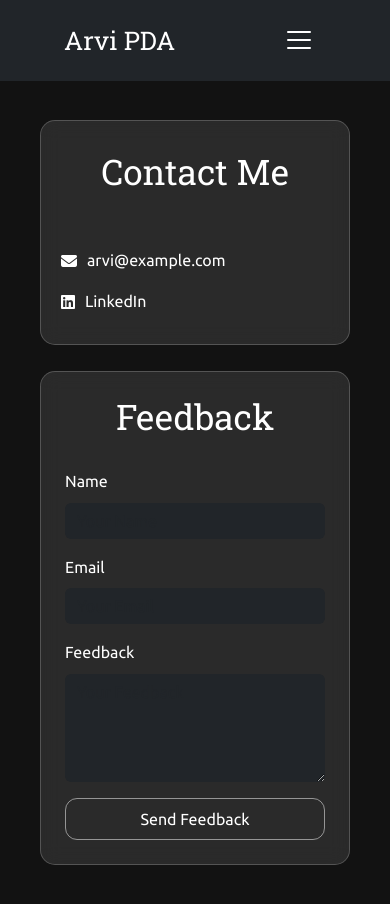
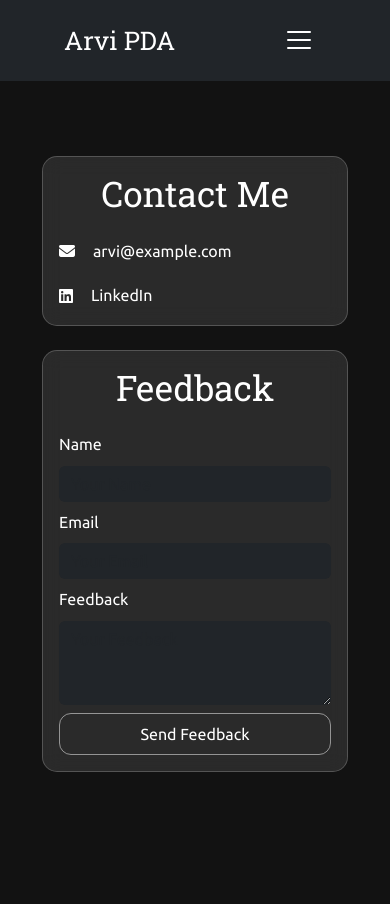
Before and after one commit to bored-arvi/pda-web-application, a plain HTML site: page contact.html in a window 390 px wide. Drawn offline with nearby package versions, Linux system fonts and the light colour scheme.

Commit message:
fixed it by changing to flex auto and also removed w-100 for the outer section to make it appear side by side on desktop and vertically on mobile

```diff
--- a/contact.html
+++ b/contact.html
@@ -63,37 +63,37 @@
       </div>
     </div>
   </nav>
+<section class="contact-section pt-5 mt-5 d-flex justify-content-center">
+  <div class="d-flex flex-column flex-md-row gap-4 justify-content-center align-items-start">
 
-<!-- Contact Section -->
-<section class="contact-section">
-  <div class="card contact-card">
-    <h2>Contact Me</h2>
-    <div class="contact-info">
-      <i class="fas fa-envelope"></i>
-      <a href="mailto:arvi@example.com">arvi@example.com</a>
+    <!-- Contact Card -->
+    <div class="card contact-card p-3" style="flex: 0 0 auto;">
+      <h2 class="mb-2">Contact Me</h2>
+      <p class="contact-info mb-1">
+        <i class="fas fa-envelope me-2"></i>
+        <a href="mailto:arvi@example.com" class="text-white text-decoration-none">arvi@example.com</a>
+      </p>
+      <p class="contact-info mb-0">
+        <i class="fab fa-linkedin me-2"></i>
+        <a href="https://www.linkedin.com/in/aravinth-k-097057319/" target="_blank" class="text-white text-decoration-none">LinkedIn</a>
+      </p>
     </div>
-    <div class="contact-info">
-      <i class="fab fa-linkedin"></i>
-      <a href="https://www.linkedin.com/in/aravinth-k-097057319/" target="_blank">LinkedIn</a>
-    </div>
-  </div>
-  <br>
 
-<!-- Feedback Modal -->
-<div class="card contact-card p-4 flex-fill">
-      <h2 class="mb-3">Feedback</h2>
+    <!-- Feedback Form Card -->
+    <div class="card contact-card p-3" style="flex: 0 0 auto;">
+      <h2 class="mb-2">Feedback</h2>
       <form id="feedbackForm">
-        <div class="mb-3">
+        <div class="mb-2">
           <label for="nameInput" class="form-label">Name</label>
           <input type="text" class="form-control bg-dark text-white border-0" id="nameInput" placeholder="Your Name">
         </div>
-        <div class="mb-3">
+        <div class="mb-2">
           <label for="emailInput" class="form-label">Email</label>
           <input type="email" class="form-control bg-dark text-white border-0" id="emailInput" placeholder="Your Email">
         </div>
-        <div class="mb-3">
+        <div class="mb-2">
           <label for="feedbackInput" class="form-label">Feedback</label>
-          <textarea class="form-control bg-dark text-white border-0" id="feedbackInput" rows="4" placeholder="Your Feedback"></textarea>
+          <textarea class="form-control bg-dark text-white border-0" id="feedbackInput" rows="3" placeholder="Your Feedback"></textarea>
         </div>
         <button type="submit" class="btn btn-transparent w-100">Send Feedback</button>
       </form>
@@ -102,6 +102,10 @@
   </div>
 </section>
 
+
+
+
+
   <script src="https://cdn.jsdelivr.net/npm/bootstrap@5.3.3/dist/js/bootstrap.bundle.min.js"></script>
 </body>
 </html>
```
